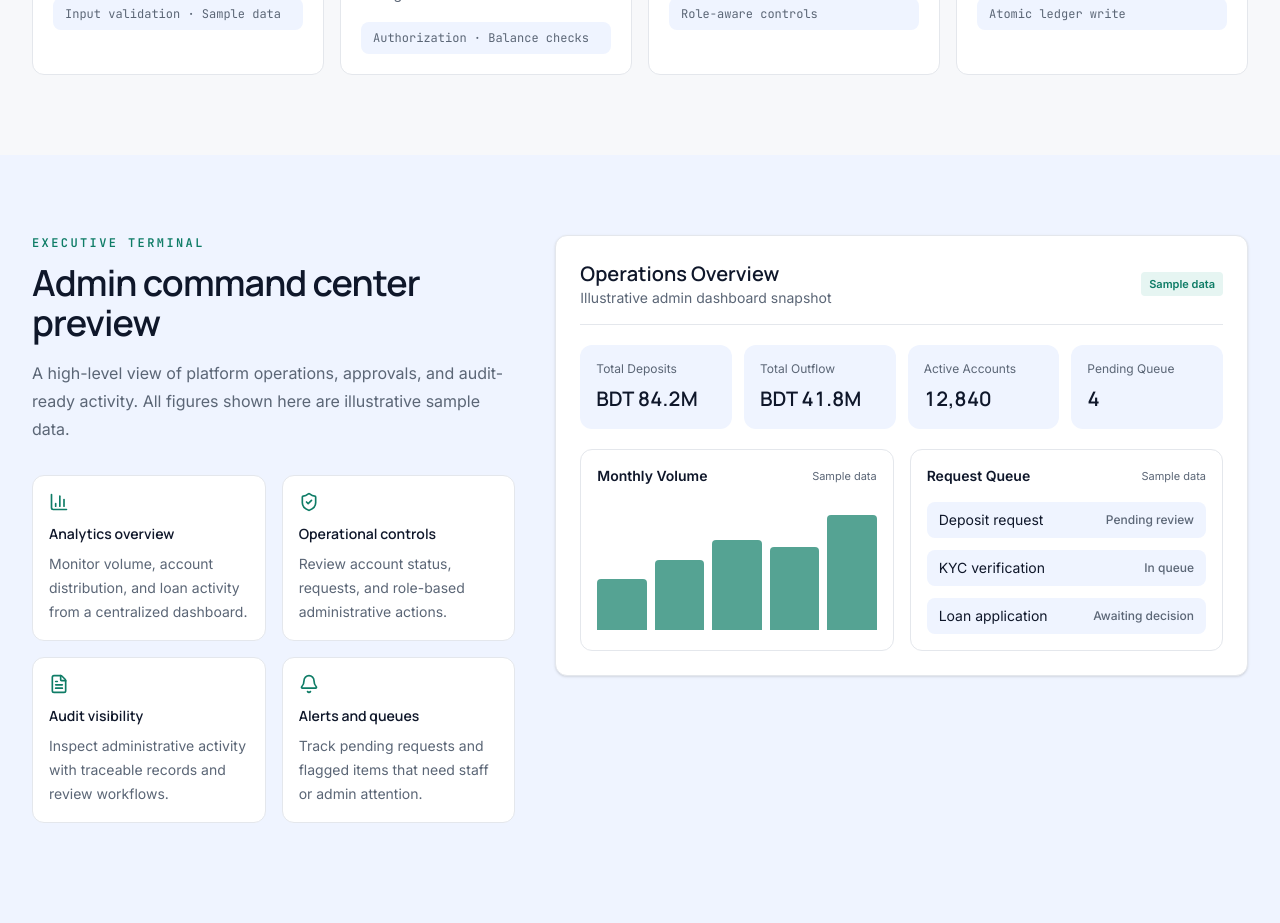
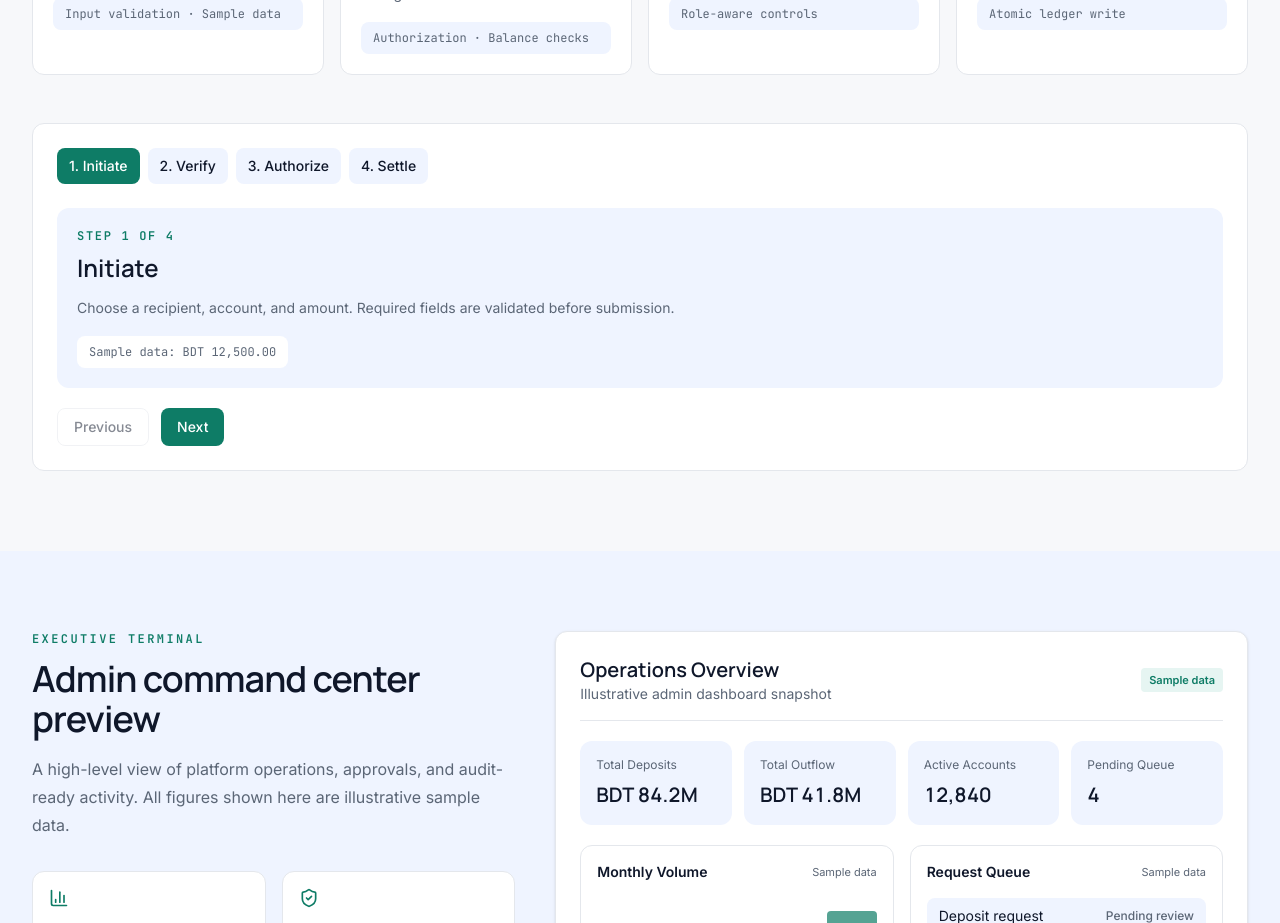
Before and after one commit to nasirmasud/nexa-bank, a Next.js app: page / in a window 1280 px wide. Shown: the part 2820-3743 px from the top of the page. Built offline with nearby package versions, Linux system fonts and the light colour scheme; no server answers.

Commit message:
feat: integrate transfer stepper into how-it-works

```diff
--- a/src/components/features/landing/how-it-works-section.tsx
+++ b/src/components/features/landing/how-it-works-section.tsx
@@ -1,3 +1,5 @@
+import { TransferStepper } from "./transfer-stepper";
+
 const steps = [
   {
     step: "01",
@@ -51,6 +53,8 @@ export function HowItWorksSection() {
             </article>
           ))}
         </div>
+
+        <TransferStepper />
       </div>
     </section>
   );
```
